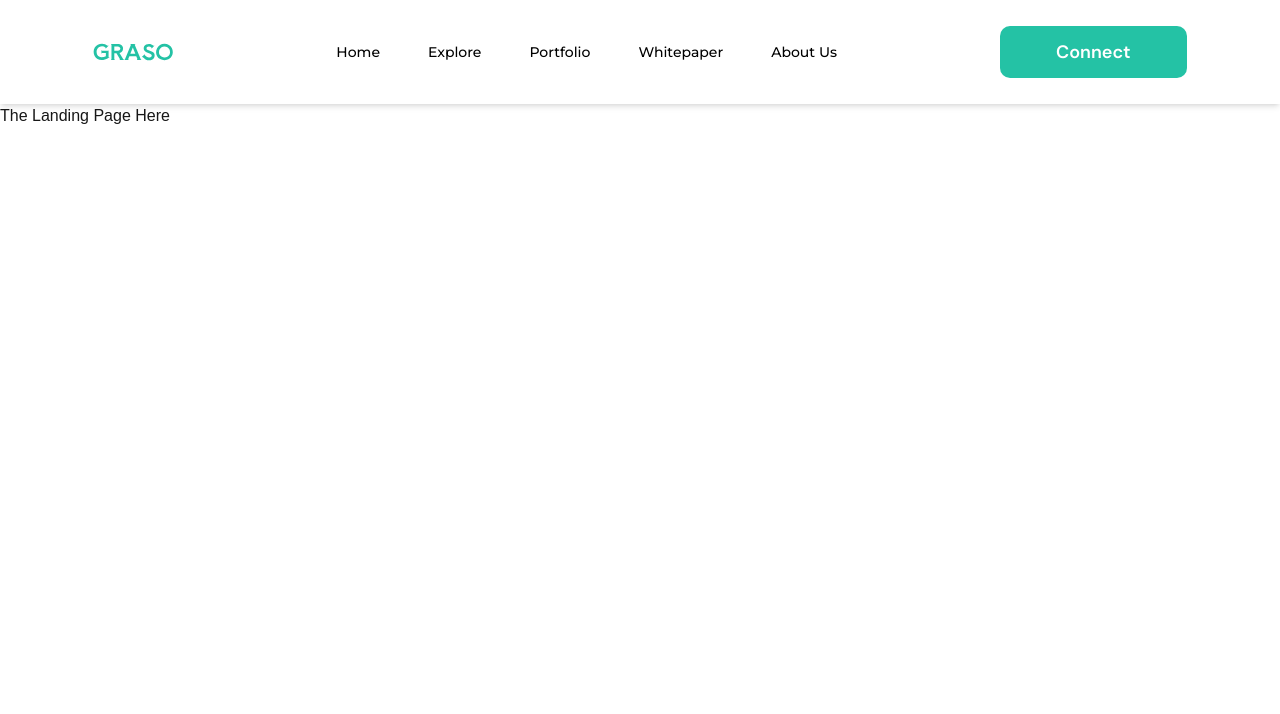
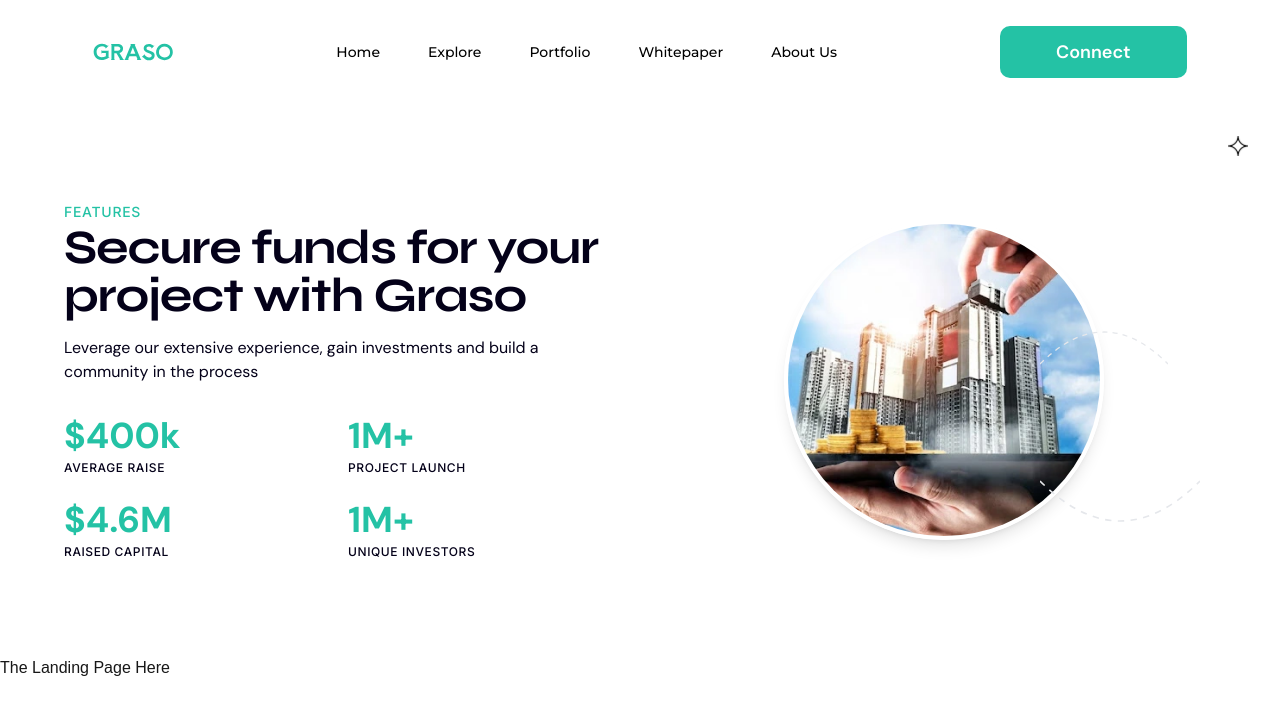
Before and after one commit to DenLabs01/Graso-dapp, a Next.js app: page / in a window 1280 px wide. Shown: the top 714 px of the page. Built offline with nearby package versions, Linux system fonts and the light colour scheme.

Commit message:
update for this branch

```diff
--- a/app/page.tsx
+++ b/app/page.tsx
@@ -1,9 +1,11 @@
 import Navbar from "@/components/navbar";
+import {Features} from "@/components/features";
 
 export default function Home() {
   return (
     <main>
       <Navbar />
+      <Features />
       The Landing Page Here
     </main>
   )
--- /dev/null
+++ b/components/features.tsx
@@ -0,0 +1,93 @@
+import Image from 'next/image'
+
+export function Features (){
+    return (
+        <section className="relative w-full overflow-hidden bg-white py-16 px-4 md:py-24">
+      {/* Decorative star in top right */}
+      <div className="absolute top-4 right-4 md:top-8 md:right-8">
+      <Image
+                  src="/icons/sparkle.svg"
+                  alt="City skyline investment concept"
+                  width={20}
+                  height={20}
+                  className="h-5 w-5 object-cover"
+                />
+      </div>
+
+      <div className="container mx-auto max-w-6xl">
+        <div className="grid gap-8 md:grid-cols-2 md:gap-12 lg:gap-16">
+          {/* Left content */}
+          <div className="flex flex-col justify-center space-y-8">
+            <div className="space-y-4">
+              <span className="text-sm font-medium uppercase tracking-wider font-inter text-[#24C2A5]">Features</span>
+              <h2 className="text-3xl text-[#040119] font-bold font-syne tracking-tight md:text-4xl lg:text-5xl">
+                Secure funds for your project with Graso
+              </h2>
+              <p className="text-[#040119] font-dm-sans">
+                Leverage our extensive experience, gain investments and build a community in the process
+              </p>
+            </div>
+
+            {/* Stats grid */}
+            <div className="grid grid-cols-2 gap-6">
+              <div className="space-y-1">
+                <p className="text-2xl font-bold font-dm-sans text-[#24C2A5] md:text-3xl lg:text-4xl">$400k</p>
+                <p className="text-xs font-medium font-inter uppercase tracking-wider text-[#040119]">Average Raise</p>
+              </div>
+
+              <div className="space-y-1">
+                <p className="text-2xl font-bold font-dm-sans text-[#24C2A5] md:text-3xl lg:text-4xl">1M+</p>
+                <p className="text-xs font-medium font-inter uppercase tracking-wider text-[#040119]">Project Launch</p>
+              </div>
+
+              <div className="space-y-1">
+                <p className="text-2xl font-bold font-dm-sans text-[#24C2A5] md:text-3xl lg:text-4xl">$4.6M</p>
+                <p className="text-xs font-medium font-inter uppercase tracking-wider text-[#040119]">Raised Capital</p>
+              </div>
+
+              <div className="space-y-1">
+                <p className="text-2xl font-bold font-dm-sans text-[#24C2A5] md:text-3xl lg:text-4xl">1M+</p>
+                <p className="text-xs font-medium font-inter uppercase tracking-wider text-[#040119]">Unique Investors</p>
+              </div>
+            </div>
+          </div>
+
+          {/* Right content - Image with decorative lines */}
+          <div className="relative flex items-center justify-center">
+            <div className="relative h-64 w-64 md:h-80 md:w-80">
+              {/* Circular image */}
+              <div className="relative h-full w-full overflow-hidden rounded-full border-4 border-white shadow-lg">
+                <Image
+                  src="/features-section/features-building-img.webp?height=320&width=320"
+                  alt="City skyline investment concept"
+                  width={320}
+                  height={320}
+                  className="h-full w-full object-cover"
+                />
+              </div>
+
+              {/* Decorative curved lines */}
+              <svg
+                className="absolute -right-16 top-1/4 h-32 w-32 text-gray-200"
+                viewBox="0 0 100 100"
+                fill="none"
+                xmlns="http://www.w3.org/2000/svg"
+              >
+                <path d="M0,50 Q50,0 100,50" stroke="currentColor" strokeWidth="1" strokeDasharray="4 4" fill="none" />
+              </svg>
+
+              <svg
+                className="absolute -right-24 top-2/3 h-40 w-40 text-gray-200"
+                viewBox="0 0 100 100"
+                fill="none"
+                xmlns="http://www.w3.org/2000/svg"
+              >
+                <path d="M0,30 Q50,80 100,30" stroke="currentColor" strokeWidth="1" strokeDasharray="4 4" fill="none" />
+              </svg>
+            </div>
+          </div>
+        </div>
+      </div>
+    </section>
+    )
+}
```
Also changed, not shown: 1 other file (tests, documents, lock files or other folders).
